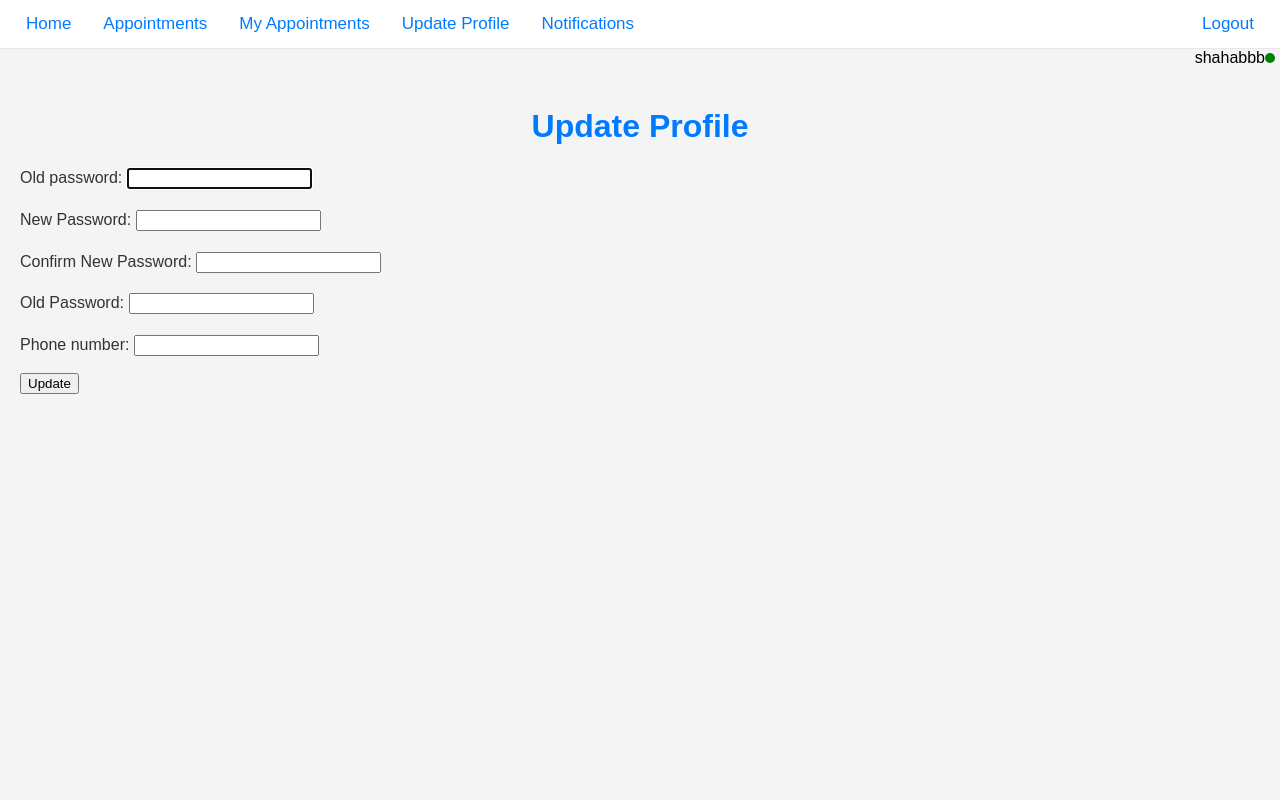
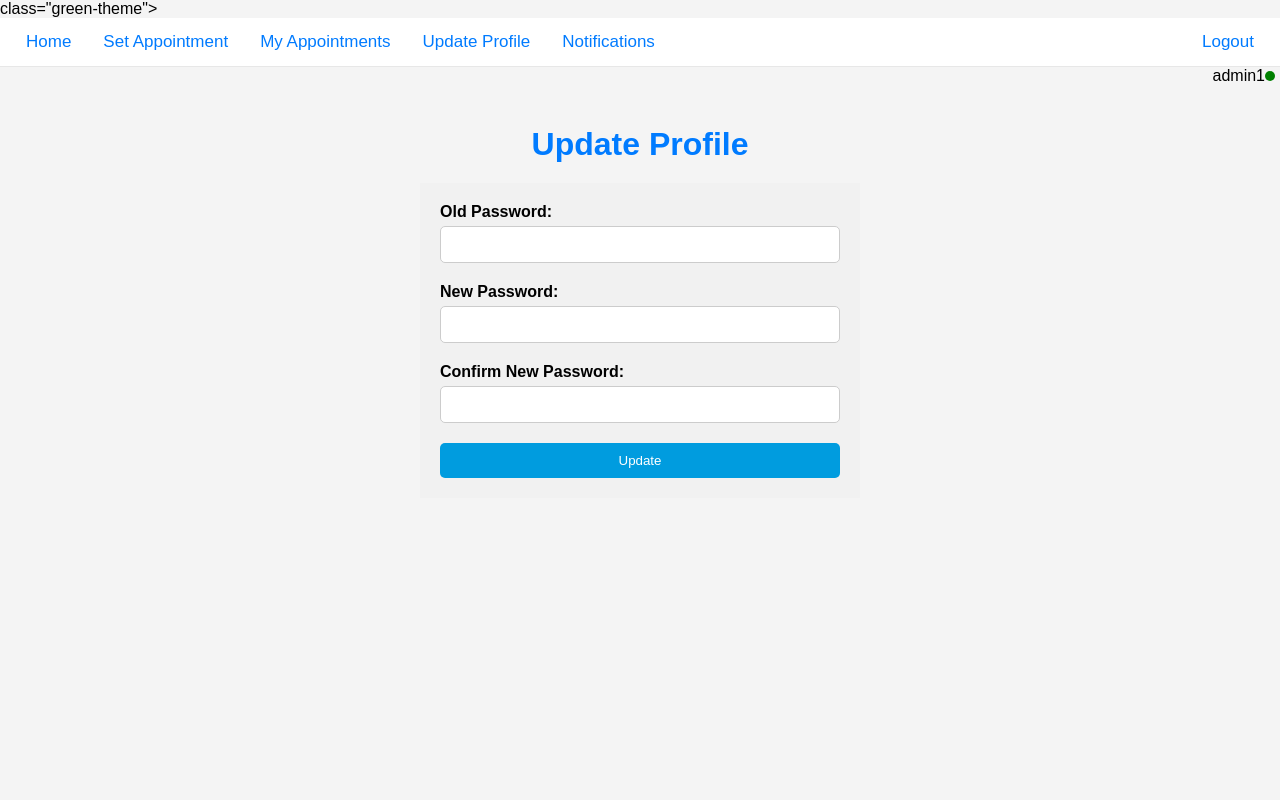
Before and after one commit to shesaa/AP_ReservationSystem, a Django app: page /update_profile in a window 1280 px wide. Run offline with Django 4.2, Linux system fonts and the light colour scheme; a user stored in the database is signed in; data comes from the database, SQL or seed files in the repository.

Commit message:
Everything seems cool valla

```diff
--- a/portal_app/forms.py
+++ b/portal_app/forms.py
@@ -29,7 +29,7 @@
 
 class UserLogin(forms.ModelForm):
     username = forms.CharField(max_length=20)
-    password = forms.CharField(widget=forms.PasswordInput)  # Use PasswordInput widget
+    password = forms.CharField(widget=forms.PasswordInput)
 
     class Meta:
         model = User
@@ -55,7 +55,7 @@
 
     class Meta:
         model = Appointment
-        fields = ('reservation_time', 'clinic_id')
+        fields = ('reservation_time', 'clinic')
 
 
 # class UserRegistration(forms.ModelForm):
@@ -128,17 +128,15 @@
 #         raise forms.ValidationError(f"The {user.username} mail is already exists/taken")
 
 
-class UpdateProfile(PasswordChangeForm):
+class UpdateProfile(forms.ModelForm):
     password = forms.CharField(
-        widget=forms.PasswordInput(attrs={'class': 'form-control form-control-sm rounded-0'}), label="Old Password")
+        widget=forms.PasswordInput(), label="Old Password")
     new_password1 = forms.CharField(
-        widget=forms.PasswordInput(attrs={'class': 'form-control form-control-sm rounded-0'}), label="New Password")
+        widget=forms.PasswordInput(), label="New Password")
     new_password2 = forms.CharField(
-        widget=forms.PasswordInput(attrs={'class': 'form-control form-control-sm rounded-0'}),
+        widget=forms.PasswordInput(),
         label="Confirm New Password")
-
-    phone_number = forms.CharField(max_length=11)
 
     class Meta:
         model = User
-        fields = ('password', "phone_number")
+        fields = ('password',)
--- a/portal_app/views.py
+++ b/portal_app/views.py
@@ -1,12 +1,5 @@
-from django.shortcuts import render
+from django.contrib.auth import logout
 
-import re
-from django.shortcuts import render, redirect
-from django.contrib.auth import authenticate, login, logout, update_session_auth_hash
-
-from django.contrib.auth import login, authenticate
-from django.contrib.auth.forms import UserCreationForm
-from django.shortcuts import render, redirect
 from django.views.decorators.csrf import csrf_exempt
 
 from portal_app.forms import *
@@ -24,40 +17,16 @@
     'page_title': '',
 }
 
-# def signup(request):
-#     print(request.method)
-#     if request.method == 'POST':
-#         form = UserRegistration(request.POST)
-#         print(request.POST)
-#         print(form.is_valid())
-#         print(form.errors)
-#         if form.is_valid():
-#             form.save()
-#             username = form.cleaned_data.get('username')
-#             raw_password = form.cleaned_data.get('password1')
-#             user = authenticate(username=username, password=raw_password)
-#             login(request, user)
-#             return redirect('home')
-#     else:
-#         form = UserRegistration()
-#     return render(request, 'signup.html', {"form" : form})
-
-
-from django.contrib.auth import login
-from django.http import HttpResponseRedirect, HttpResponse, JsonResponse
 import json
 
-from django.shortcuts import render, redirect
-from django.contrib.auth import authenticate, login
+from django.shortcuts import render
+from django.contrib.auth import login
 from django.contrib import messages
-from django.http import HttpResponseRedirect
-from django.urls import reverse
 
 from portal_app.models import *
 
 from functools import wraps
 from django.http import HttpResponseForbidden
-from django.shortcuts import redirect
 
 
 # Custom decorator to check user type
@@ -84,13 +53,15 @@
         form = UserLogin(request.POST)
 
         user = form.is_valid()
-
+        # print(password, "passworde agha here")
+        # print(User.objects.get(username=username).password)
+        # print(User.objects.get(username=username).check_password(password))
         # If we have a user, log them in and redirect to the desired page
-        if user is not None and User.objects.filter(username=username, password=password).exists():
+        if user is not None and User.objects.filter(username=username).exists() and User.objects.get(
+                username=username).check_password(password):
             user = User.objects.get(username=username)
             login(request, user)
             if getattr(request.user, 'user_type', None) == "C":
-                print("dokieee")
                 return redirect('main')
             return redirect('home')
 
@@ -108,11 +79,11 @@
 def signup(request):
     if request.method == 'POST':
         form = UserRegistration(request.POST)
-        print(form.errors)
+        # print(form.errors)
         if form.is_valid():
             # This saves the User object and returns it
             user = form.save(commit=False)
-            user.password = form.cleaned_data.get('password')
+            user.set_password(form.cleaned_data.get('password'))
             user.save()
             return redirect('login')  # Redirect them to some success page after signup
 
@@ -132,16 +103,16 @@
     if request.method == 'POST':
         form = SetAppointment(request.POST)
         if form.is_valid():
-            # Save the appointment, but commit=False so it won't be saved to the database yet
+            # Save the appointment, but commit=False, so it won't be saved to the database yet
             appointment = form.save(commit=False)
             # Assign the currently logged-in doctor to the appointment
             user = request.user
-            appointment.dr_id = user
+            appointment.dr = user
 
             # Now you can save the appointment to the database
             appointment.save()
             # Redirect to a success page or another URL
-            return redirect('home')
+            return redirect('main')
     else:
         form = SetAppointment()
     return render(request, 'set_appointment.html', {'form': form})
@@ -170,22 +141,37 @@
     return render(request, 'main.html', context)
 
 
+from django.core.paginator import Paginator, PageNotAnInteger, EmptyPage
+
+
 @user_type_required('P')
 @login_required(login_url='/login/')
 def appointments(request):
     appointments_ = Appointment.objects.filter(reservation_status="NR")
 
+    page_size = request.GET.get('size', 5)
+
     if 'search' in request.GET:
         search_query = request.GET.get('search', '')
 
         appointments_by_dr = appointments_.filter(
-            dr_id__username__regex=search_query
+            dr__username__regex=search_query
         )
         appointments_by_clinic = appointments_.filter(
-            dr_id__username__regex=search_query
+            dr__username__regex=search_query
         )
 
         appointments_ = (appointments_by_dr | appointments_by_clinic).distinct()
+
+    paginator = Paginator(appointments_, page_size)
+
+    page_number = request.GET.get('page')
+    try:
+        appointments_ = paginator.page(page_number)
+    except PageNotAnInteger:
+        appointments_ = paginator.page(1)
+    except EmptyPage:
+        appointments_ = paginator.page(paginator.num_pages)
 
     context['unread_count'] = unread_notifications_count(request)
     context['appointments'] = appointments_
@@ -193,7 +179,7 @@
     return render(request, 'appointments.html', context)
 
 
-from django.shortcuts import redirect, get_object_or_404
+from django.shortcuts import redirect
 
 
 @csrf_exempt
@@ -206,20 +192,23 @@
     user_type = "C" if getattr(user, 'user_type', None) == "C" else "P"
 
     appointment_ = Appointment.objects.get(appointment_id=appointment_id)
-    appointment_.patient_reserved_id = None
+    if user_type == "P":
+        appointment_.patient_reserved = None
     appointment_.reservation_status = 'NR' if user_type == "P" else "C"
     appointment_.save()
 
-    second_user = appointment_.dr_id if user_type == "P" else appointment_.patient_reserved_id
+    second_user = appointment_.dr if user_type == "P" else appointment_.patient_reserved
 
     notification = Notification(to_user=user, message=f"Appointment {appointment_id} Canceled !")
     notification.save()
 
+    if user_type == "C" and appointment_.patient_reserved is None:
+        return redirect('home' if user_type == "P" else "main")
     notification_second = Notification(to_user=second_user,
-                                   message=f"Appointment with id {appointment_.appointment_id} Canceled by {user.id} !")
+                                       message=f"Appointment with id {appointment_.appointment_id} Canceled by {user.username} !")
     notification_second.save()
 
-    return redirect('home' if user_type=="P" else "main")
+    return redirect('home' if user_type == "P" else "main")
 
 
 @user_type_required('P')
@@ -232,17 +221,18 @@
     user = request.user
 
     appointment_ = Appointment.objects.get(appointment_id=appointment_id)
-    appointment_.patient_reserved_id = user
+
+    appointment_.patient_reserved = user
     appointment_.reservation_status = 'R'
     appointment_.save()
 
-    dr_user = appointment_.dr_id
+    dr_user = appointment_.dr
 
     notification = Notification(to_user=user, message=f"Appointment {appointment_id} RESERVED !")
     notification.save()
 
     notification_dr = Notification(to_user=dr_user,
-                                   message=f"Appointment with id {appointment_.appointment_id} RESERVED by User {user.id} !")
+                                   message=f"Appointment with id {appointment_id} RESERVED by User {user.username} !")
     notification_dr.save()
 
     return redirect('appointments')
@@ -251,53 +241,53 @@
 @login_required(login_url='/login/')
 def my_appointments(request):
     user = request.user
-    user_id = user.id
     user_type = "C" if getattr(user, 'user_type', None) == "C" else "P"
 
     if user_type == "P":
-        my_appointments_ = Appointment.objects.filter(patient_reserved_id=user_id)
+        my_appointments_ = Appointment.objects.filter(patient_reserved=user).order_by('-reservation_time')
     else:
-        my_appointments_ = Appointment.objects.filter(dr_id=user_id)
-    context['unread_count'] = unread_notifications_count(request)
-    context['my_appointments'] = my_appointments_
+        my_appointments_ = Appointment.objects.filter(dr_id=user).order_by('-reservation_time')
 
+    hide_canceled = request.GET.get('hide_canceled') == 'on'
+
+    if user_type == "C" and hide_canceled:
+        my_appointments_ = my_appointments_.exclude(reservation_status='C')
+
+    context = {
+        'unread_count': unread_notifications_count(request),
+        'my_appointments': my_appointments_,
+        'user_type': user_type
+    }
     return render(request, 'my_appointments.html', context)
 
 
-# @login_required(login_url='/login/')
-# def update_profile(request):
-#     context['page_title'] = 'Update Profile'
-#     user = request.user
-#     if not request.method == 'POST':
-#         form = UpdateProfile(user=user)
-#         context['form'] = form
-#     else:
-#         form = UpdateProfile(request.POST)
-#         if form.is_valid():
-#             form.save()
-#             messages.success(request, "Profile has been updated")
-#             return redirect("home")
-#         else:
-#             context['form'] = form
-#
-#     context['unread_count'] = unread_notifications_count(request)
-#     return render(request, 'update_profile.html', context)
 
 @login_required(login_url='/login/')
 def update_profile(request):
-    context = {'page_title': 'Update Profile'}  # Ensure context is always defined
+    context = {'page_title': 'Update Profile'}
     user = request.user
+    # old_pass_user = user.password
 
     if request.method == 'POST':
         form = UpdateProfile(request.POST)
+        # print(form)
+        # print("formmmmmmmm")
         if form.is_valid():
-            form.save()
-            messages.success(request, "Profile has been updated.")
-            return redirect("home")
-        else:
-            messages.error(request, "Please correct the error below.")
+            old_pass = form.cleaned_data.get('password')
+            new_pass1 = form.cleaned_data.get('new_password1')
+            new_pass2 = form.cleaned_data.get('new_password2')
+            # print(old_pass, new_pass1, new_pass2, "sknvuoernwomfcec")
+            # print(user.check_password(old_pass))
+            if user.check_password(old_pass) and new_pass1 == new_pass2:
+                user.set_password(new_pass1)
+                user.save()
+                messages.success(request, "Profile has been updated.")
+                return redirect("home")
+            else:
+                messages.error(request, "Please correct the error below.")
     else:
-        form = UpdateProfile(user=user)
+        # form = UpdateProfile(user=user)
+        form = UpdateProfile()
 
     context['form'] = form
     context['unread_count'] = unread_notifications_count(request)
--- a/templates/doctor_profile.html
+++ b/templates/doctor_profile.html
@@ -115,7 +115,7 @@
                 <td>{{ appointment.appointment_id }}</td>
                 <td>{{ appointment.clinic.name }}</td>
                 <td>{{ appointment.reservation_status }}</td>
-                <td><button type="button" onclick="bookAppointment('{{ appointment.appointment_id }}')">Book</button></td>
+                <td><button type="button" onclick="bookAppointment('{{ appointment.appointment_id }}')">Reserve</button></td>
             </tr>
             {% endfor %}
         </tbody>
@@ -148,10 +148,10 @@
     xhr.onload = function() {
         if (xhr.status === 200) {
             // Request successful, handle the response here if needed
-            showPopupMessage('Appointment booked successfully!');
+            showPopupMessage('Appointment booked successfully!', false);
         } else {
             // Request failed, handle the error here if needed
-            showPopupMessage('Failed to book the appointment. Please try again.');
+            showPopupMessage('Failed to book the appointment. Please try again.', true);
         }
     };
 
--- a/templates/update_profile.html
+++ b/templates/update_profile.html
@@ -6,13 +6,43 @@
     <title>Update Profile - Clinic Appointment</title>
     <style>
 
-{#        .content {#}
-{#    display: flex;#}
-{#    justify-content: center;#}
-{#    align-items: center;#}
-{#    min-height: calc(100vh - 60px); /* Adjust 60px to the height of your navbar */#}
-{#    flex-direction: column;#}
-{#}#}
+
+        .form-wrapper {
+            background: #f1f1f1;
+            padding: 20px;
+            text-align: left;
+            display: inline-block;
+            max-width: 400px; /* Adjust as needed */
+            width: 100%;
+        }
+        /* Style for form groups */
+        .form-group {
+            margin-bottom: 20px;
+        }
+        /* Style for form labels */
+        .form-label {
+            font-weight: bold;
+            display: block;
+            margin-bottom: 5px;
+        }
+        /* Style for form inputs */
+        .form-input {
+            width: 100%;
+            padding: 10px;
+            border-radius: 5px;
+            border: 1px solid #ccc;
+            box-sizing: border-box;
+        }
+        /* Style for submit button */
+        .submit-btn {
+            display: block;
+            width: 100%;
+            padding: 10px;
+            background-color: #009cdf; /* A shade of blue */
+            color: white;
+            border: none;
+            border-radius: 5px;
+        }
 
 .popup-message-container {
     position: fixed;
@@ -117,7 +147,7 @@
 
     </style>
 </head>
-<body>
+<body> {% if request.user.user_type == 'C' %}class="green-theme"{% endif %}>
 
 <!-- Popup Message Container -->
 <div id="popupMessage" class="popup-message-container" style="display: none;">
@@ -153,23 +183,24 @@
             <span id="username"></span>
             <div class="green-light"></div>
         </div>
-<div class="content">
+<div class="content" style="text-align: center;">
     <h1>Update Profile</h1>
-    <!-- Messages Display -->
-    {% if messages %}
-    <div class="messages">
-        {% for message in messages %}
-        <div class="{% if message.tags %}{{ message.tags }}{% endif %}">
-            {{ message }}
+
+    <form method="post" class="form-wrapper">
+        {% csrf_token %}
+        <div class="form-group">
+            <label for="password" class="form-label">Old Password:</label>
+            <input type="password" name="password" id="password" class="form-input">
         </div>
-        {% endfor %}
-    </div>
-    {% endif %}
-    <!-- Update Profile Form -->
-    <form method="POST" style="max-width: 400px; width: 100%;">
-        {% csrf_token %}
-        {{ form.as_p }}
-        <button class="btn btn-primary" type="submit">Update</button>
+        <div class="form-group">
+            <label for="new_password1" class="form-label">New Password:</label>
+            <input type="password" name="new_password1" id="new_password1" class="form-input">
+        </div>
+        <div class="form-group">
+            <label for="new_password2" class="form-label">Confirm New Password:</label>
+            <input type="password" name="new_password2" id="new_password2" class="form-input">
+        </div>
+        <button type="submit" class="submit-btn">Update</button>
     </form>
 </div>
 
@@ -180,11 +211,11 @@
 
         $(document).ready(function () {
             $('form').submit(function (e) {
-                var newPassword1 = $('#id_new_password1').val();
-                var newPassword2 = $('#id_new_password2').val();
+                var newPassword1 = $('#new_password1').val();
+                var newPassword2 = $('#new_password2').val();
 
                 if (newPassword1 !== newPassword2) {
-                    alert("New passwords do not match.");
+                    showPopupMessage("New passwords do not match.", true);
                     e.preventDefault();
                 }
             });
```
Also changed, not shown: ReservationSystem/static/styles.css (+12 -0 lines), portal_app/models.py (+13 -11 lines), portal_app/static/styles.css (+12 -0 lines), static/styles.css (+12 -0 lines), templates/appointments.html (+4 -4 lines), templates/my_appointments.html (+44 -7 lines), templates/set_appointment.html (+8 -2 lines), db.sqlite3.
